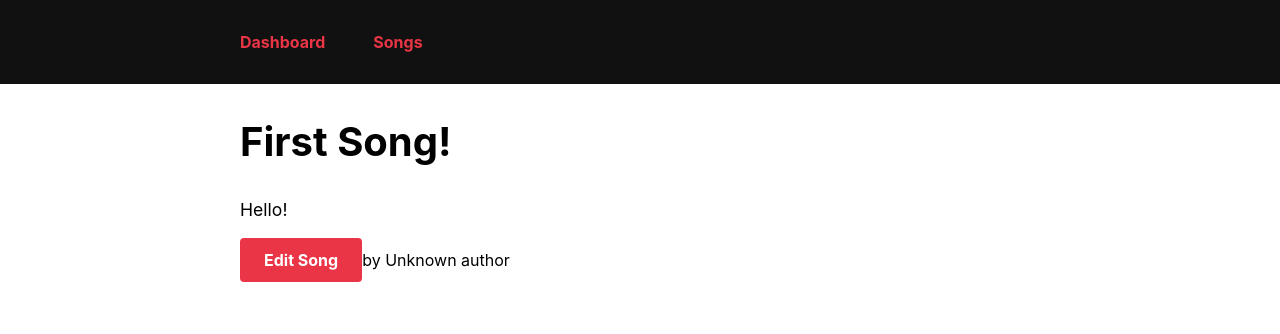
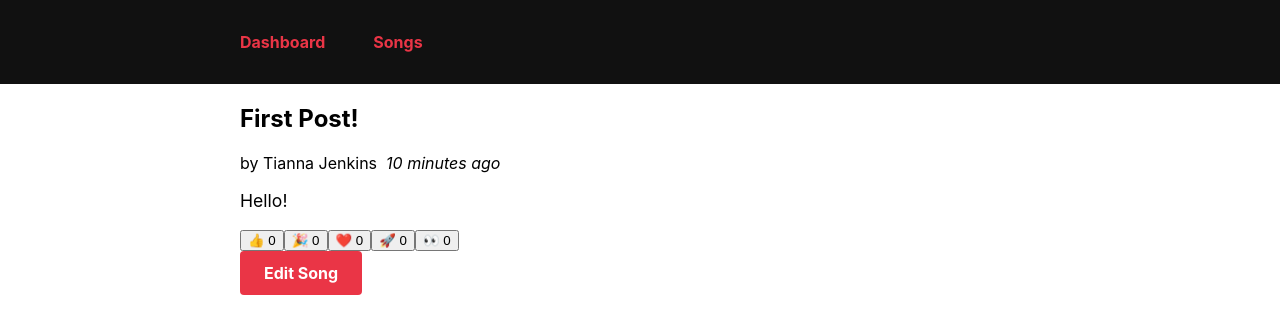
Before and after one commit to AAAdnan/songifye, a React (Create React App) app: page /Songs/1 in a window 1280 px wide. Shown: the top 334 px of the page. Built offline with nearby package versions, Linux system fonts and the light colour scheme.

Commit message:
added reaction buttons

```diff
--- a/package.json
+++ b/package.json
@@ -7,6 +7,7 @@
     "@testing-library/jest-dom": "^4.2.4",
     "@testing-library/react": "^9.3.2",
     "@testing-library/user-event": "^7.1.2",
+    "date-fns": "^2.28.0",
     "react": "^17.0.2",
     "react-dom": "^17.0.2",
     "react-redux": "^7.2.6",
--- a/src/components/SongsList.js
+++ b/src/components/SongsList.js
@@ -2,22 +2,30 @@
 import { useSelector } from 'react-redux'
 import { Link } from 'react-router-dom'
 import { SongAuthor } from '../features/songs/SongAuthor'
+import { TimeAgo } from '../features/songs/TimeAgo'
+import { ReactionButtons } from '../features/songs/ReactionButtons'
 
 
 export const SongsList = () => {
 
   const songs = useSelector(state => state.songs)
 
-  const orderedSongs = songs.slice().sort((a, b) => b.date.localeCompare(a.date))
+  const orderedSongs = songs
+    .slice()
+    .sort((a, b) => b.date.localeCompare(a.date))
 
   const renderedSongs = orderedSongs.map(song => (
     <article className="post-excerpt" key={song.id}>
       <h3>{song.title}</h3>
+      <div>
+        <SongAuthor userId={song.user} />
+        <TimeAgo timestamp={song.date} />
+      </div>
       <p className="post-content">{song.lyric.substring(0, 100)}</p>
+      <ReactionButtons song={song} />
       <Link to={`/songs/${song.id}`} className="button muted-button">
         View Song
       </Link>
-      <SongAuthor userId={song.user} />
     </article>
   ))
 
--- /dev/null
+++ b/src/features/songs/ReactionButtons.js
@@ -0,0 +1,34 @@
+import React from 'react'
+
+import { useDispatch } from 'react-redux'
+
+import { reactionAdded } from './songsSlice'
+
+const reactionEmoji = {
+  thumbsUp: '👍',
+  hooray: '🎉',
+  heart: '❤️',
+  rocket: '🚀',
+  eyes: '👀'
+}
+
+export const ReactionButtons = ({ song }) => {
+
+const dispatch = useDispatch()
+
+
+  const reactionButtons = Object.entries(reactionEmoji).map(([name, emoji]) => {
+    return (
+      <button key={name}
+              type="button"
+              className="muted-button reaction-button"
+              onClick={() =>
+                dispatch(reactionAdded({ songId: song.id, reaction: name }))
+              }>
+        {emoji} {song.reactions[name]}
+      </button>
+    )
+  })
+
+  return <div>{reactionButtons}</div>
+}
--- a/src/features/songs/songsSlice.js
+++ b/src/features/songs/songsSlice.js
@@ -1,8 +1,36 @@
 import { createSlice, nanoid } from '@reduxjs/toolkit'
+import { sub } from 'date-fns'
+
 
 const initialState = [
-    { id: '1', title: 'First Song!', lyric: 'Hello!' },
-    { id: '2', title: 'Second Song', lyric: 'More text' }
+    {
+      id: '1',
+      title: 'First Post!',
+      lyric: 'Hello!',
+      user: '0',
+      date: sub(new Date(), { minutes: 10 }).toISOString(),
+      reactions: {
+        thumbsUp: 0,
+        hooray: 0,
+        heart: 0,
+        rocket: 0,
+        eyes: 0,
+      },
+    },
+    {
+      id: '2',
+      title: 'Second Post',
+      lyric: 'More text',
+      user: '2',
+      date: sub(new Date(), { minutes: 5 }).toISOString(),
+      reactions: {
+        thumbsUp: 0,
+        hooray: 0,
+        heart: 0,
+        rocket: 0,
+        eyes: 0,
+      },
+    },
   ]
 
   const songsSlice = createSlice({
@@ -32,10 +60,17 @@
               existingSong.title = title
               existingSong.lyric = lyric
             }
+          },
+          reactionAdded(state, action) {
+            const { songId, reaction } = action.payload
+            const existingSong = state.find(song => song.id === songId)
+            if (existingSong) {
+              existingSong.reactions[reaction]++
+            }
           }
     }
   })
 
-  export const { songAdded, songUpdated } = songsSlice.actions
+  export const { songAdded, songUpdated, reactionAdded } = songsSlice.actions
 
   export default songsSlice.reducer
--- a/src/pages/SingleSongPage.js
+++ b/src/pages/SingleSongPage.js
@@ -3,6 +3,10 @@
 import { useParams } from 'react-router-dom';
 import { Link } from 'react-router-dom'
 import { SongAuthor } from '../features/songs/SongAuthor'
+import { ReactionButtons } from '../features/songs/ReactionButtons'
+import { TimeAgo } from '../features/songs/TimeAgo'
+
+
 
 
 const SingleSongPage = () => {
@@ -22,13 +26,17 @@
 
   return (
     <section>
-      <article className="post">
+      <article className="song">
         <h2>{song.title}</h2>
-        <p className="post-content">{song.lyric}</p>
+        <div>
+          <SongAuthor userId={song.user} />
+          <TimeAgo timestamp={song.date} />
+        </div>
+        <p className="song-content">{song.lyric}</p>
+        <ReactionButtons song={song} />
         <Link to={`/editSong/${song.id}`} className="button">
           Edit Song
         </Link>
-        <SongAuthor userId={song.user} />
       </article>
     </section>
   )
```
Also changed, not shown: 2 other files (tests, documents, lock files or other folders).
